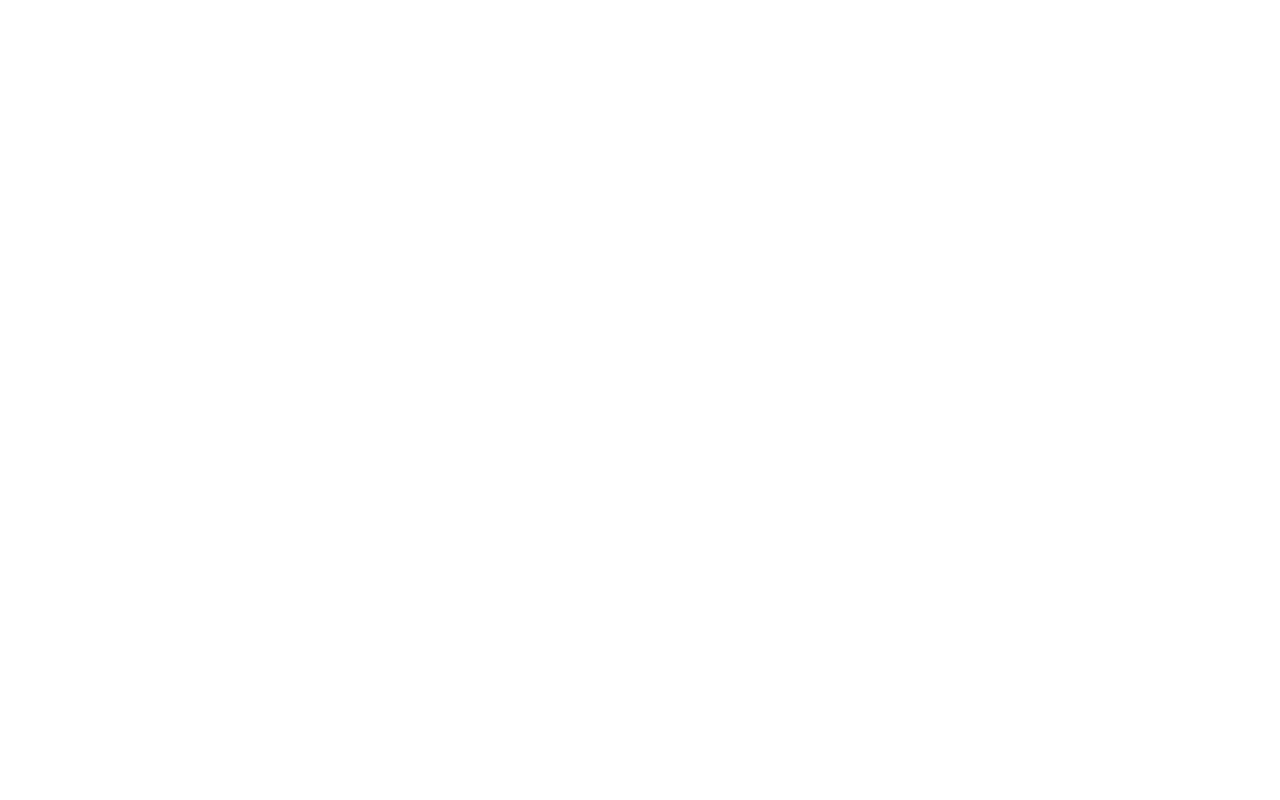
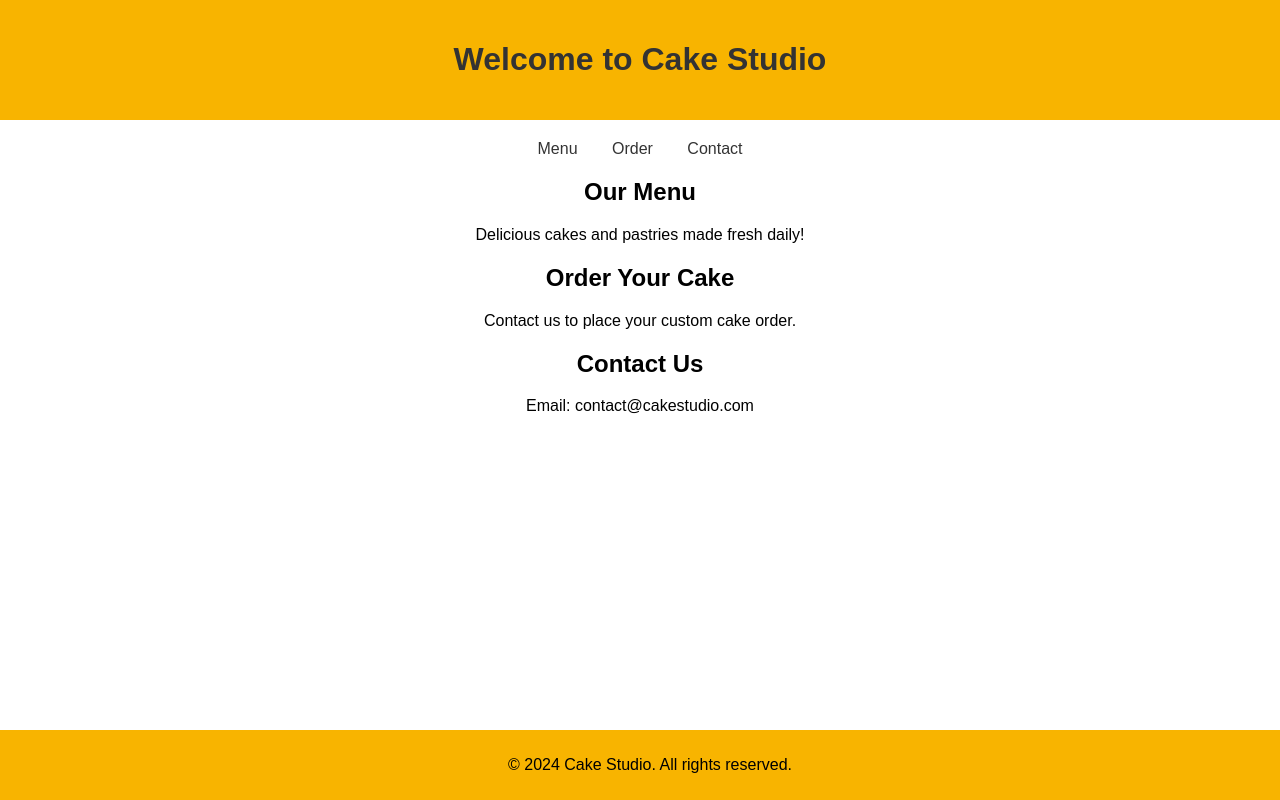
Before and after one commit to mihircakestudio/Cake-STUDIO-, a plain HTML site: page index.html in a window 1280 px wide. Drawn offline with Linux system fonts and the light colour scheme.

Commit message:
Update index.html

```diff
--- a/index.html
+++ b/index.html
@@ -1,4 +1,65 @@
 <!DOCTYPE html>
 <html lang="en">
 <head>
-    <met
+    <meta charset="UTF-8">
+    <meta name="viewport" content="width=device-width, initial-scale=1.0">
+    <title>Cake Studio</title>
+    <style>
+        body {
+            font-family: Arial, sans-serif;
+            margin: 0;
+            padding: 0;
+            text-align: center;
+        }
+        header {
+            background-color: #f8b400;
+            padding: 20px;
+        }
+        h1 {
+            color: #333;
+        }
+        nav {
+            margin: 20px 0;
+        }
+        nav a {
+            margin: 0 15px;
+            text-decoration: none;
+            color: #333;
+        }
+        footer {
+            background-color: #f8b400;
+            padding: 10px;
+            position: fixed;
+            bottom: 0;
+            width: 100%;
+        }
+    </style>
+</head>
+<body>
+    <header>
+        <h1>Welcome to Cake Studio</h1>
+    </header>
+    <nav>
+        <a href="#menu">Menu</a>
+        <a href="#order">Order</a>
+        <a href="#contact">Contact</a>
+    </nav>
+    <main>
+        <section id="menu">
+            <h2>Our Menu</h2>
+            <p>Delicious cakes and pastries made fresh daily!</p>
+        </section>
+        <section id="order">
+            <h2>Order Your Cake</h2>
+            <p>Contact us to place your custom cake order.</p>
+        </section>
+        <section id="contact">
+            <h2>Contact Us</h2>
+            <p>Email: contact@cakestudio.com</p>
+        </section>
+    </main>
+    <footer>
+        <p>&copy; 2024 Cake Studio. All rights reserved.</p>
+    </footer>
+</body>
+</html>
```
